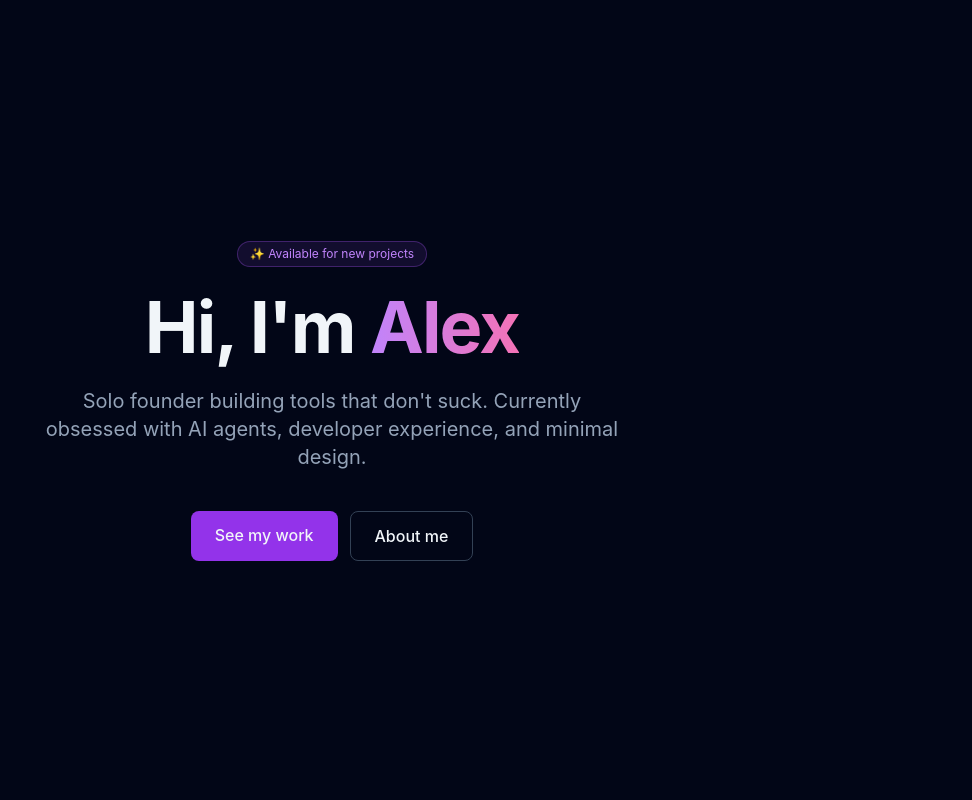
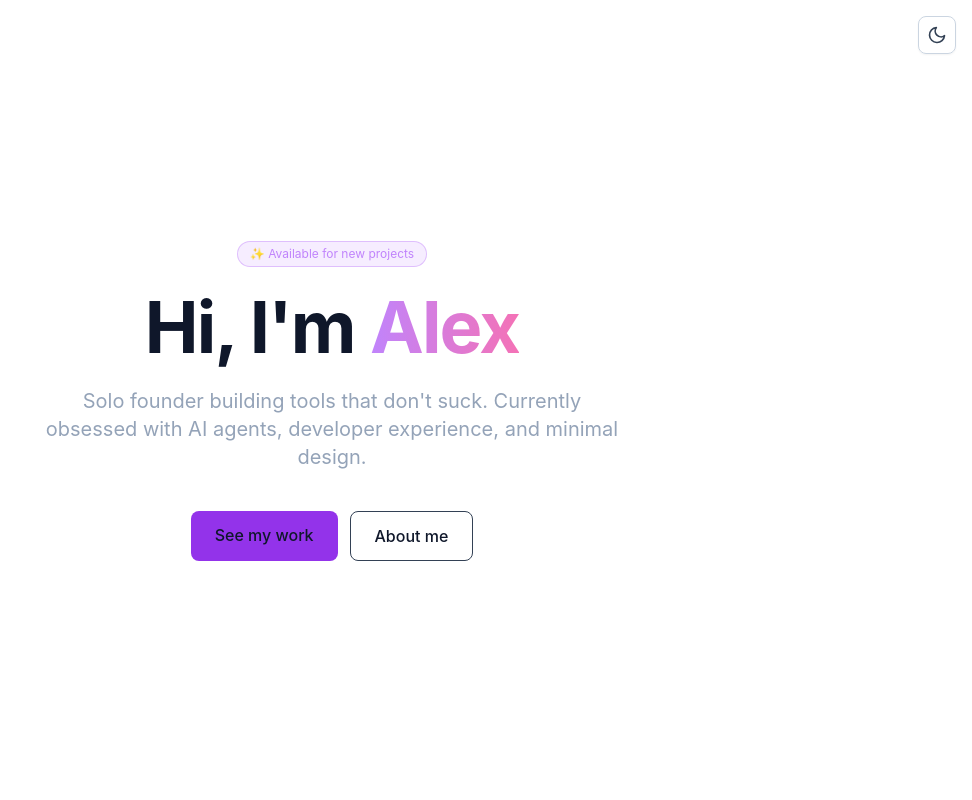
Before and after one commit to ThePyth0nKid/soloPortfolio, a React (Vite) app: page / in a window 1280 px wide. Shown: the top 800 px of the page, without its empty margins (308-1280 px from the left). Built offline with nearby package versions, Linux system fonts and the light colour scheme.

Commit message:
feat: Add a dark mode toggle to the home page (via PatchParty: Defender)

```diff
--- a/src/App.jsx
+++ b/src/App.jsx
@@ -1,17 +1,19 @@
 import Hero from './components/Hero'
 import About from './components/About'
 import Projects from './components/Projects'
+import ThemeToggle from './components/ThemeToggle'
 // 👇 PatchParty agents will add a Contact section here
 // import Contact from './components/Contact'
 
 export default function App() {
   return (
     <div className="min-h-screen">
+      <ThemeToggle />
       <Hero />
       <About />
       <Projects />
       {/* <Contact /> ← agents add this */}
-      <footer className="py-8 text-center text-sm text-slate-500 border-t border-slate-800">
+      <footer className="py-8 text-center text-sm text-slate-500 border-t border-slate-300 dark:border-slate-800">
         © 2026 Alex Chen — built with too much coffee ☕
       </footer>
     </div>
--- /dev/null
+++ b/src/components/ThemeToggle.jsx
@@ -0,0 +1,53 @@
+import { useRef } from 'react'
+import { useTheme } from '../hooks/useTheme'
+
+// Simple client-side rate-limit: ignore rapid repeat clicks (< 150ms apart).
+// Prevents accidental / malicious event-flooding from thrashing localStorage
+// or the DOM class toggle.
+const MIN_TOGGLE_INTERVAL_MS = 150
+
+export default function ThemeToggle() {
+  const { theme, toggleTheme } = useTheme()
+  const lastClickRef = useRef(0)
+
+  const handleClick = () => {
+    const now = Date.now()
+    if (now - lastClickRef.current < MIN_TOGGLE_INTERVAL_MS) return
+    lastClickRef.current = now
+    toggleTheme()
+  }
+
+  const isDark = theme === 'dark'
+  const label = isDark ? 'Switch to light mode' : 'Switch to dark mode'
+
+  return (
+    <button
+      type="button"
+      onClick={handleClick}
+      aria-label={label}
+      title={label}
+      aria-pressed={isDark}
+      className="fixed top-4 right-4 z-50 p-2 rounded-lg border border-slate-300 dark:border-slate-700 bg-white/80 dark:bg-slate-900/80 backdrop-blur hover:border-slate-400 dark:hover:border-slate-500 text-slate-700 dark:text-slate-200 transition-colors shadow-sm focus:outline-none focus-visible:ring-2 focus-visible:ring-purple-500"
+    >
+      {isDark ? (
+        // Sun icon
+        <svg xmlns="http://www.w3.org/2000/svg" width="20" height="20" viewBox="0 0 24 24" fill="none" stroke="currentColor" strokeWidth="2" strokeLinecap="round" strokeLinejoin="round" aria-hidden="true">
+          <circle cx="12" cy="12" r="4" />
+          <path d="M12 2v2" />
+          <path d="M12 20v2" />
+          <path d="m4.93 4.93 1.41 1.41" />
+          <path d="m17.66 17.66 1.41 1.41" />
+          <path d="M2 12h2" />
+          <path d="M20 12h2" />
+          <path d="m6.34 17.66-1.41 1.41" />
+          <path d="m19.07 4.93-1.41 1.41" />
+        </svg>
+      ) : (
+        // Moon icon
+        <svg xmlns="http://www.w3.org/2000/svg" width="20" height="20" viewBox="0 0 24 24" fill="none" stroke="currentColor" strokeWidth="2" strokeLinecap="round" strokeLinejoin="round" aria-hidden="true">
+          <path d="M21 12.79A9 9 0 1 1 11.21 3 7 7 0 0 0 21 12.79z" />
+        </svg>
+      )}
+    </button>
+  )
+}
--- /dev/null
+++ b/src/hooks/useTheme.js
@@ -0,0 +1,103 @@
+import { useEffect, useState, useCallback } from 'react'
+
+// Security considerations:
+// - localStorage value is strictly validated against an allow-list ('light' | 'dark').
+//   Any tampered/invalid value is discarded and we fall back to system preference.
+// - We never inject the value into the DOM as HTML; we only toggle a class.
+// - No PII is stored. The theme preference is a non-identifying UI setting,
+//   so GDPR consent is not required (functional/essential preference).
+// - Wrapped in try/catch: localStorage can throw in private mode / sandboxed iframes.
+
+const STORAGE_KEY = 'theme-preference'
+const VALID_THEMES = Object.freeze(['light', 'dark'])
+
+function isValidTheme(value) {
+  return typeof value === 'string' && VALID_THEMES.includes(value)
+}
+
+function readStoredTheme() {
+  try {
+    if (typeof window === 'undefined' || !window.localStorage) return null
+    const raw = window.localStorage.getItem(STORAGE_KEY)
+    if (raw === null) return null
+    // Strict allow-list validation — reject anything unexpected.
+    if (!isValidTheme(raw)) {
+      // Clean up corrupted/tampered value defensively.
+      try { window.localStorage.removeItem(STORAGE_KEY) } catch (_) { /* noop */ }
+      return null
+    }
+    return raw
+  } catch (_) {
+    return null
+  }
+}
+
+function getSystemTheme() {
+  try {
+    if (typeof window !== 'undefined' && window.matchMedia) {
+      return window.matchMedia('(prefers-color-scheme: dark)').matches ? 'dark' : 'light'
+    }
+  } catch (_) { /* noop */ }
+  return 'light'
+}
+
+function getInitialTheme() {
+  const stored = readStoredTheme()
+  if (stored) return stored
+  return getSystemTheme()
+}
+
+function applyTheme(theme) {
+  if (typeof document === 'undefined') return
+  const root = document.documentElement
+  if (theme === 'dark') {
+    root.classList.add('dark')
+  } else {
+    root.classList.remove('dark')
+  }
+}
+
+export function useTheme() {
+  const [theme, setThemeState] = useState(() => getInitialTheme())
+
+  // Apply to <html> whenever it changes.
+  useEffect(() => {
+    applyTheme(theme)
+  }, [theme])
+
+  // Follow system preference changes ONLY when the user hasn't explicitly chosen.
+  useEffect(() => {
+    if (typeof window === 'undefined' || !window.matchMedia) return
+    const mql = window.matchMedia('(prefers-color-scheme: dark)')
+    const handler = (e) => {
+      if (!readStoredTheme()) {
+        setThemeState(e.matches ? 'dark' : 'light')
+      }
+    }
+    try {
+      mql.addEventListener('change', handler)
+      return () => mql.removeEventListener('change', handler)
+    } catch (_) {
+      // Safari fallback
+      mql.addListener?.(handler)
+      return () => mql.removeListener?.(handler)
+    }
+  }, [])
+
+  const setTheme = useCallback((next) => {
+    if (!isValidTheme(next)) {
+      // Reject invalid input silently — never trust caller.
+      return
+    }
+    setThemeState(next)
+    try {
+      window.localStorage?.setItem(STORAGE_KEY, next)
+    } catch (_) { /* storage may be unavailable */ }
+  }, [])
+
+  const toggleTheme = useCallback(() => {
+    setTheme(theme === 'dark' ? 'light' : 'dark')
+  }, [theme, setTheme])
+
+  return { theme, setTheme, toggleTheme }
+}
--- a/src/index.css
+++ b/src/index.css
@@ -3,8 +3,17 @@
 @tailwind utilities;
 
 @layer base {
+  html {
+    color-scheme: light;
+  }
+  html.dark {
+    color-scheme: dark;
+  }
   body {
-    @apply bg-slate-950 text-slate-100 antialiased;
+    @apply bg-white text-slate-900 antialiased transition-colors duration-200;
     font-family: -apple-system, BlinkMacSystemFont, 'Segoe UI', Roboto, sans-serif;
   }
+  html.dark body {
+    @apply bg-slate-950 text-slate-100;
+  }
 }
--- a/tailwind.config.js
+++ b/tailwind.config.js
@@ -1,6 +1,7 @@
 /** @type {import('tailwindcss').Config} */
 export default {
   content: ['./index.html', './src/**/*.{js,jsx}'],
+  darkMode: 'class',
   theme: {
     extend: {
       fontFamily: {
```
Also changed, not shown: 2 other files (tests, documents, lock files or other folders).
